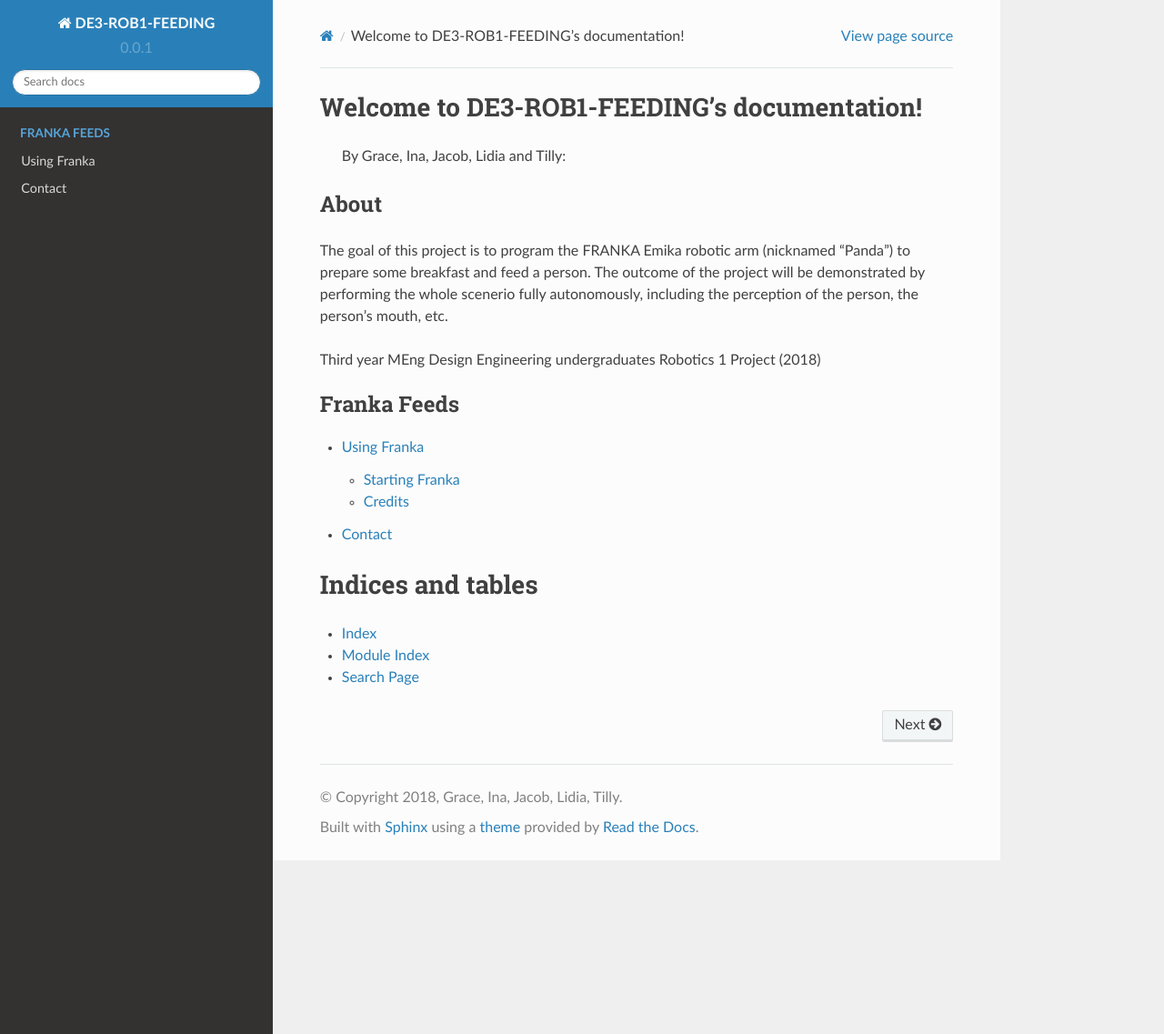
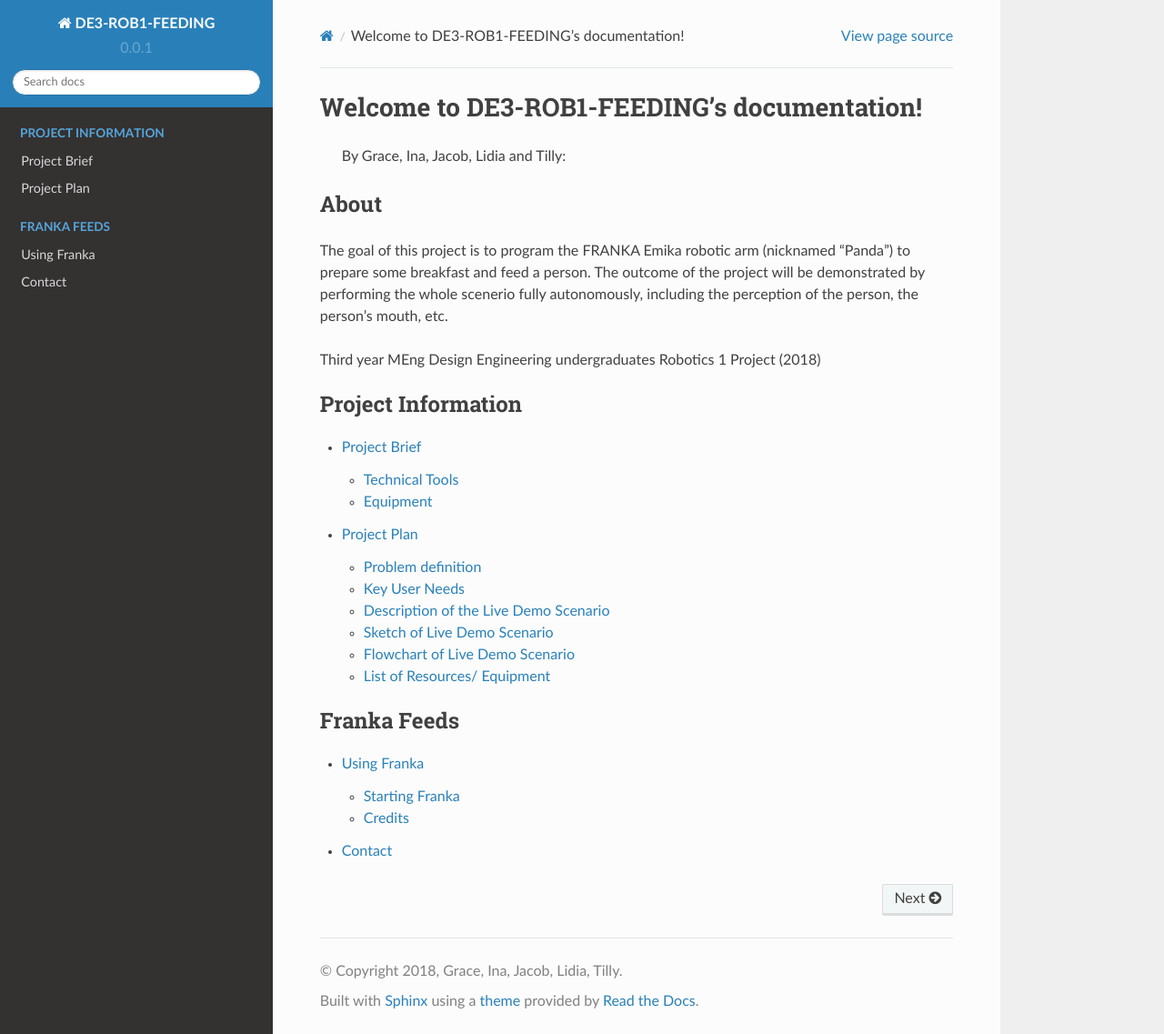
Before and after one commit to gracechin/DE3-ROB1-FEEDING, a Sphinx documentation site: the page built from docs/source/index.rst, in a window 1280 px wide and 1137 px high. Shown: the whole window at 91% size. Built offline with Sphinx 7.4.7 and the Read the Docs theme 2.0.0, drawn with Linux system fonts in a browser that asks for light colours; some of the changed lines change nothing that is shown.

Commit message:
brief.rst and plan.rst

```diff
--- /dev/null
+++ b/docs/source/brief.rst
@@ -0,0 +1,22 @@
+Project Brief
+=============
+
+The goal of this project is to program the FRANKA Emika robotic arm (nicknamed “Panda”) to prepare some breakfast and feed a person. The outcome of the project will be demonstrated by performing the whole scenario fully autonomously, including the perception of the person, the person’s mouth, etc. For inspiration, please watch this video:
+https://www.youtube.com/watch?v=E2evC2xTNWg
+
+Technical Tools
+^^^^^^^^^^^^^^^
+
+Forward and Inverse Kinematics: To use the 7-dof kinematic model for Cartesian-to-Joint space mapping.
+Redundancy Resolution: To resolve the 7-dof arm configuration while following a 6-dof hand pose trajectory.
+Perception: Adding additional sensor for perceiving the person and his mouth. It could be an RGB-D camera (Kinect or Xtion) with skeleton tracking, or a face detecting high-speed webcam, for example.
+Face detection and recognition: To identify the person for feeding.
+Mouth tracking: To avoid problems when the person’s head is moving.
+Motion Planning: Using OMPL/MoveIt or other motion planning libraries to generate viable collision-free trajectories for executing the movements.
+Motion Control: To tune a Cartesian impedance controller or other for fast and smooth motion of the arm.
+Hand control: To control the grasping with the 2 fingers of the hand.
+Bonus points: For putting a baby bib on the person!
+
+Equipment
+^^^^^^^^^
+FRANKA Emika (Panda), RGB-D camera (Kinect or Xtion), high-speed webcam
--- a/docs/source/index.rst
+++ b/docs/source/index.rst
@@ -13,15 +13,15 @@ Third year MEng Design Engineering undergraduates Robotics 1 Project (2018)
 
 .. toctree::
    :maxdepth: 3
+   :caption: Project Information
+
+   brief
+   plan
+
+
+.. toctree::
+   :maxdepth: 3
    :caption: Franka Feeds
 
    franka
    help
-
-
-Indices and tables
-==================
-
-* :ref:`genindex`
-* :ref:`modindex`
-* :ref:`search`
--- /dev/null
+++ b/docs/source/plan.rst
@@ -0,0 +1,38 @@
+Project Plan
+============
+
+Problem definition
+^^^^^^^^^^^^^^^^^^
+The goal of this project is to program the FRANKA Emika robotic arm (nicknamed “Panda”) to prepare some breakfast and feed a person. The outcome of the project will be demonstrated by performing the whole scenario fully autonomously, including the perception of the person, the person’s mouth, etc.
+
+Key User Needs
+^^^^^^^^^^^^^^
+To feel safe
+To have control of when they are fed
+To be fed without moving their arms
+
+Description of the Live Demo Scenario
+^^^^^^^^^^^^^^^^^^^^^^^^^^^^^^^^^^^^^
+We want the live demo to show five key functions of the robot; detecting open/closed mouth, impedance control, arm manipulation, detect the user and mouth status, and put food on the utensil. Table 1 shows additional functions with lesser importance that can be added to the robot.
+
+The team will focus on achieving the most important functions first and making sure that they are safe and work properly. Once completed the team will move on to implementing the less important functions of the robot depending on time restrictions.
+
+Sketch of Live Demo Scenario
+^^^^^^^^^^^^^^^^^^^^^^^^^^^^
+
+.. figure:: nstatic/arm_sketch.png
+    :align: center
+    :figclass: align-center
+
+Flowchart of Live Demo Scenario
+^^^^^^^^^^^^^^^^^^^^^^^^^^^^^^^
+
+.. figure:: nstatic/flowchart.png
+    :align: center
+    :figclass: align-center
+
+List of Resources/ Equipment
+^^^^^^^^^^^^^^^^^^^^^^^^^^^^
+The team will have access to the FRANKA Emika (Panda) robot. This is a relatively new robot with little documentation available. In addition to this we will use a series of accessories, such as 2D laser scanning (LIDAR, Asus Xtion logitech c920) and RGB-D (Kinect) sensors to map the space and perform face and object recognition.
+
+The software resources available are  OMPL/MoveIt, pcl library (to detect cereal box), OpenCV, ROS library and past work from past robotics tutorials and resources provided by lecturers. Other materials required will be food and eating utensils required for eating.
```
Also changed, not shown: docs/source/nstatic/arm_sketch.png (added), docs/source/nstatic/flowchart.png (added).
